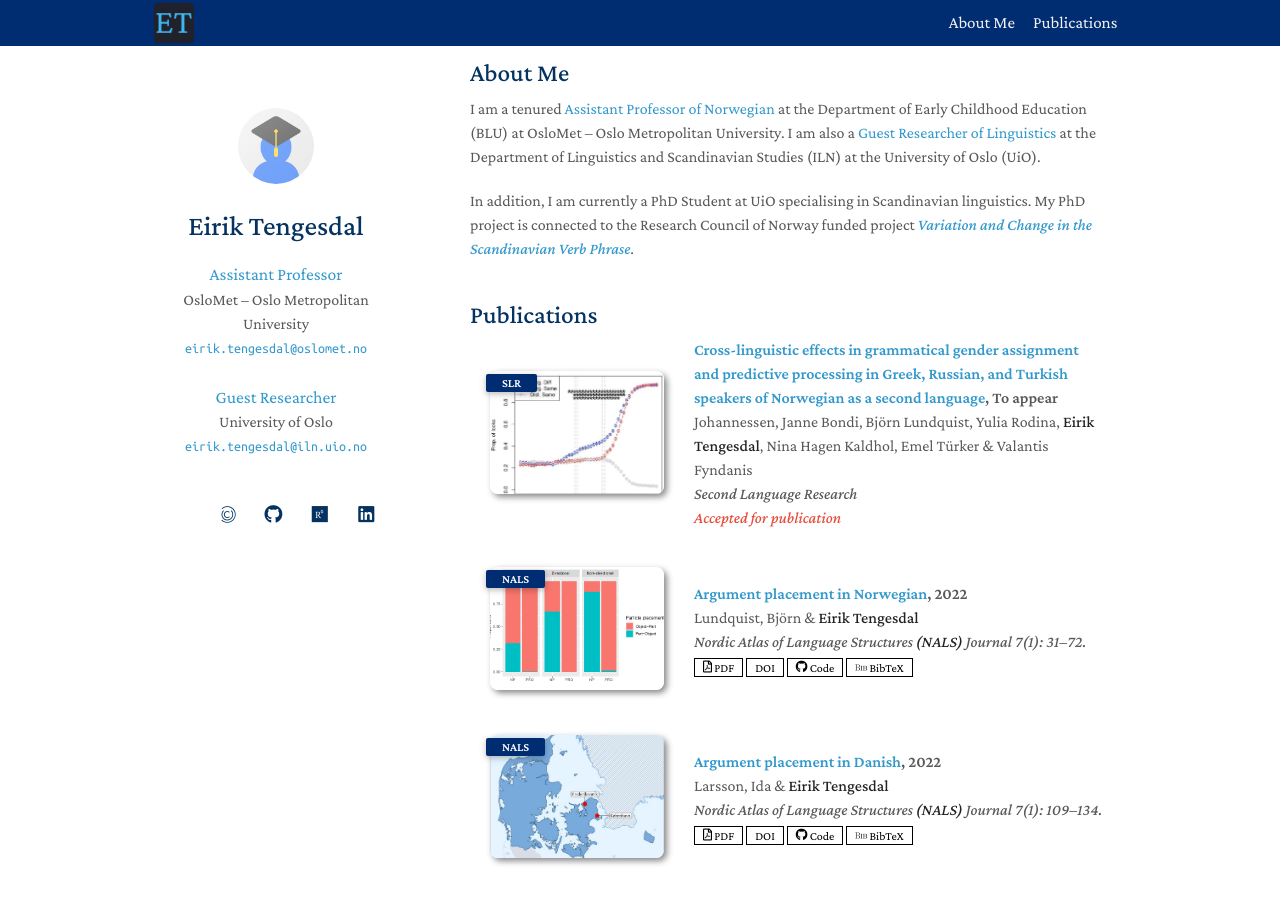
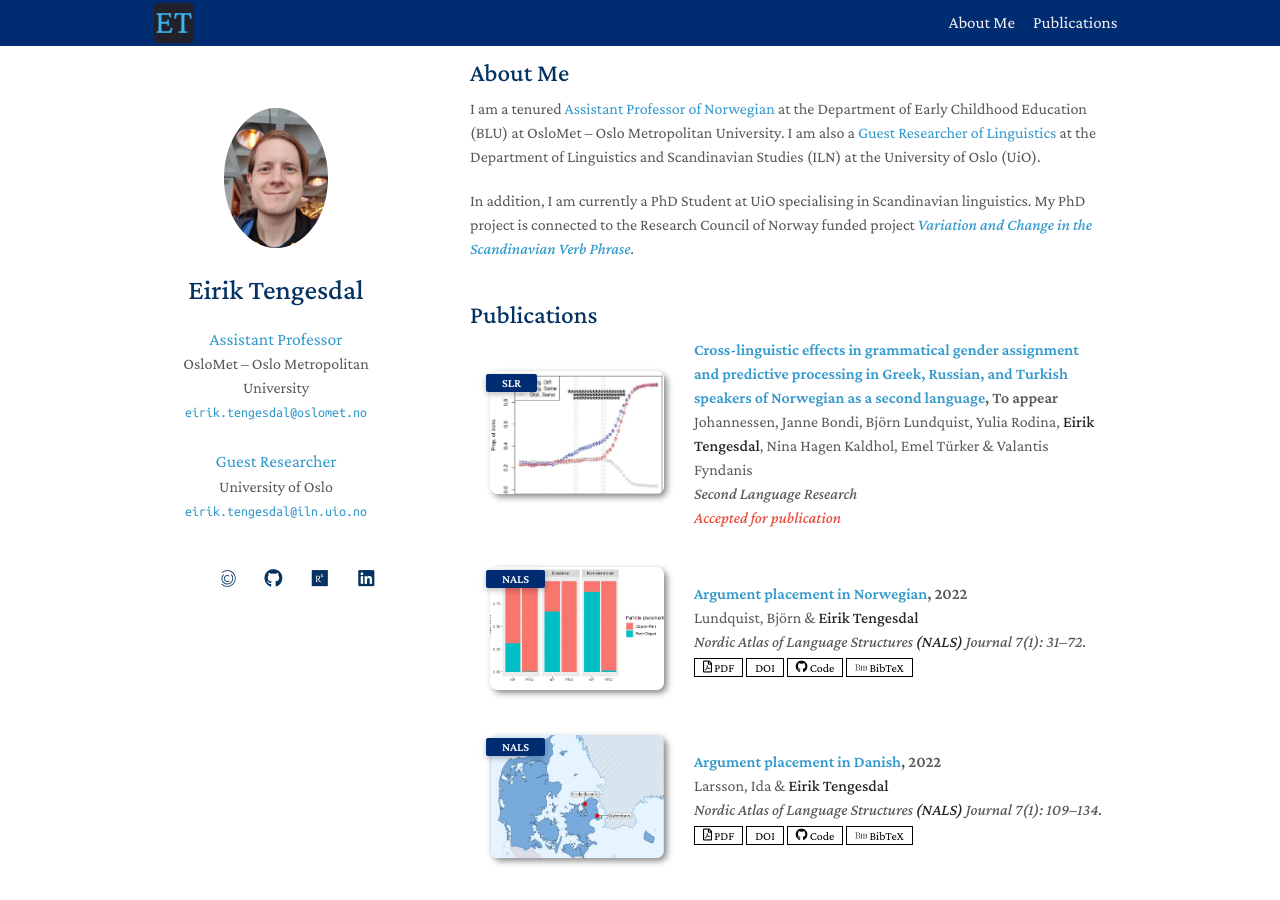
Before and after one commit to EirikTengesdal/eiriktengesdal.no-old, a Jekyll site: the page built from index.md, in a window 1280 px wide and 900 px high. Built offline with Jekyll 4.4.1, drawn with Linux system fonts in a browser that asks for light colours; nearby versions of some CDN libraries; a style sheet for code colours, icons or effects is not loaded.

Commit message:
Update _config.yml

```diff
--- a/_config.yml
+++ b/_config.yml
@@ -31,7 +31,7 @@ orcid: https://orcid.org/0000-0003-0599-8925
 
 # Images (e.g., your profile picture and your website's favicon)
 # "favicon-light" and "favicon_dark" are used for the light and dark modes, respectively.
-avatar: ./assets/img/avatar.png
+avatar: ./assets/img/20240219_000822.jpg
 favicon_light: ./assets/img/favicon-light.ico
 favicon_dark: ./assets/img/favicon-dark.ico
 
```
